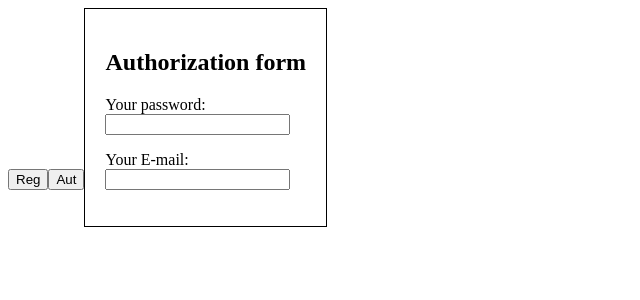
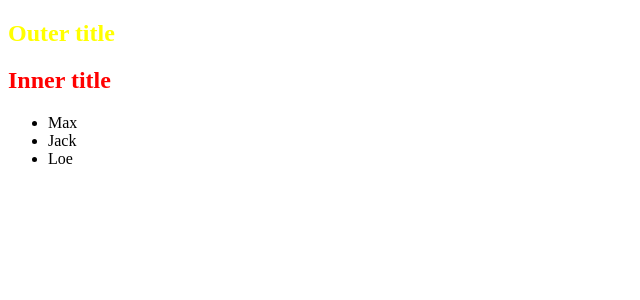
Before and after one commit to klmart/VueJs-tutor, a Vue app: page / in a window 1280 px wide. Shown: the top 300 px of the page, without its empty margins (0-640 px from the left). Built offline with nearby package versions, Linux system fonts and the light colour scheme.

Commit message:
#21 Used scoped styles

```diff
--- a/src/App.vue
+++ b/src/App.vue
@@ -1,40 +1,28 @@
 <template>
   <div id="app">
-    <button type="button" @click="component='Reg'">Reg</button>
-    <button type="button" @click="component='Aut'">Aut</button>
-    <keep-alive>
-      <component :is="component"></component>
-    </keep-alive>
+    <h2>Outer title</h2>
+    <List/>
   </div>
 </template>
 
 <script>
   import List from './components/List';
-  import Aut from './components/Aut';
-  import Reg from './components/Reg';
+
   export default {
     components: {
       List,
-      Aut,
-      Reg
     },
+
     data() {
       return {
-        title: 'My application',
         people: ['Max', 'Jack', 'Leo'],
-        component: 'Aut'
       }
     }
   }
 </script>
 
-<style>
-  form {
-    border: 1px solid #000;
-    display: inline-block;
-    padding: 20px;
-  }
-  label {
-    display: block;
+<style scoped>
+  h2 {
+    color: yellow;
   }
 </style>
--- a/src/components/List.vue
+++ b/src/components/List.vue
@@ -1,9 +1,12 @@
 <template>
-  <ul>
-    <li v-for="person in people">
+  <div>
+    <h2>Inner title</h2>
+    <ul>
+      <li v-for="person in people">
         {{person}}
-    </li>
-  </ul>
+      </li>
+    </ul>
+  </div>
 </template>
 
 <script>
@@ -17,6 +20,8 @@
   }
 </script>
 
-<style>
-
+<style scoped>
+  h2 {
+    color: red;
+  }
 </style>
```
